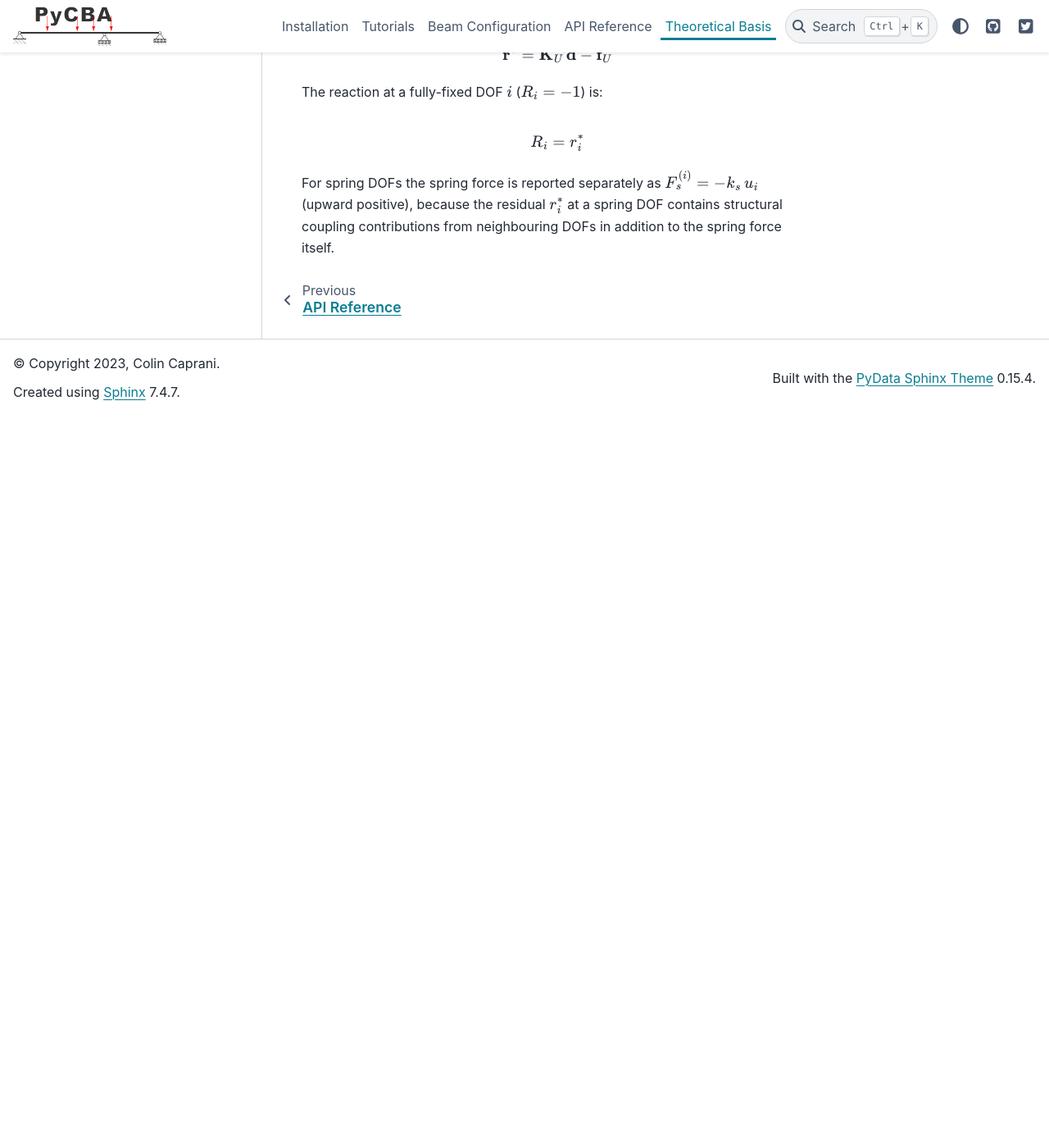
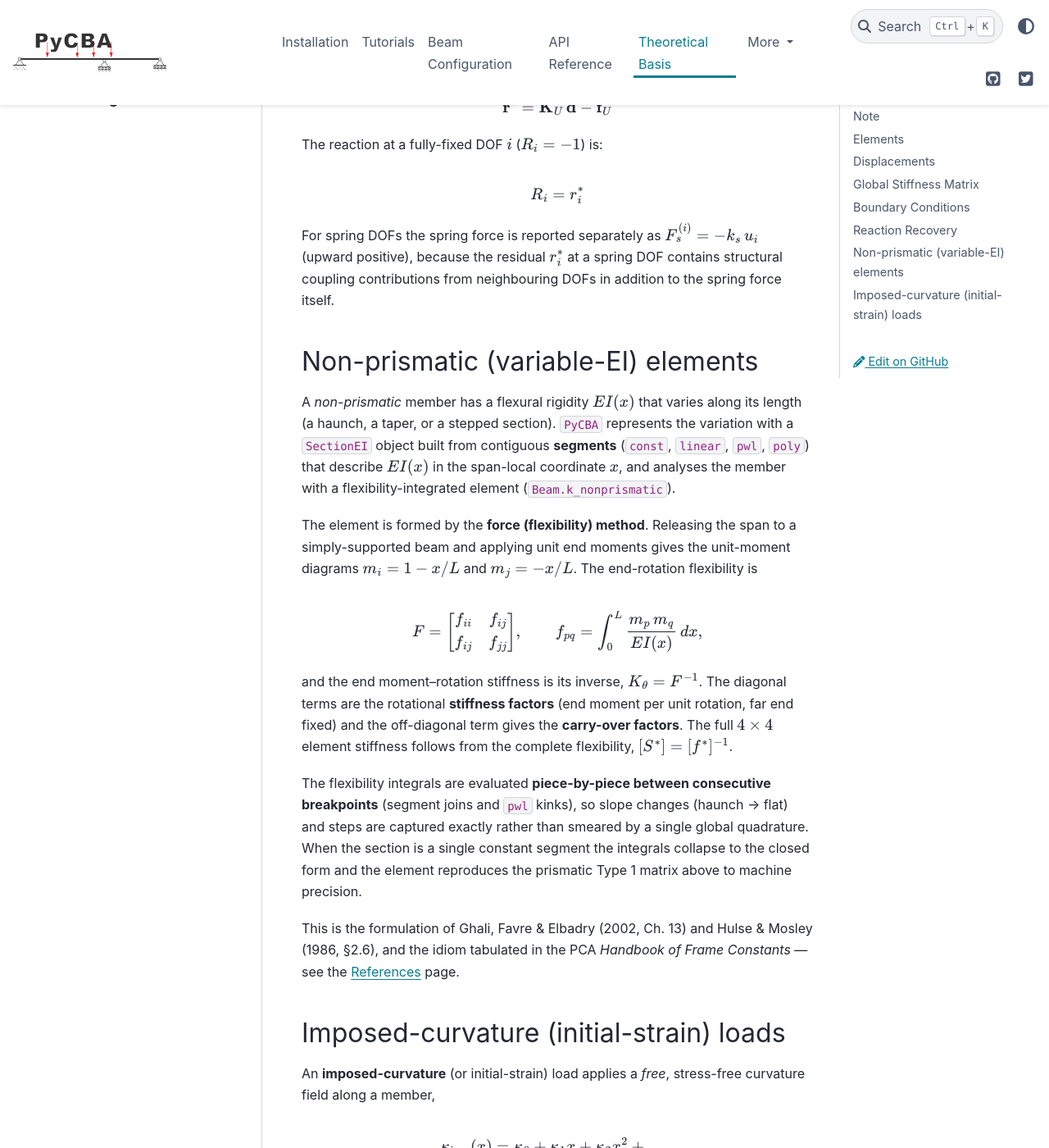
Before and after one commit to ccaprani/pycba, a Sphinx documentation site: the page built from docs/source/theory.ipynb, in a window 1280 px wide and 1400 px high, scrolled down 4546 px. Shown: the whole window at 82% size. Built offline with Sphinx 7.4.7 and the PyData theme 0.15.4, drawn with Linux system fonts in a browser that asks for light colours; before the commit the page ends 5053 px from its top, so only the background shows below that; some of the changed text lies outside the part shown.

Commit message:
docs: restructure non-prismatic / imposed-curvature documentation
Separate the two features (variable-EI element vs imposed-curvature loading)
and bring the tutorial into the house style of the other notebooks.

- Tutorial (notebooks/nonprismatic.ipynb): full rewrite to "Example N - Title"
  sections (no "Part A/B/C"), light on theory, each example with a plot.
  Four examples: build a SectionEI; haunched two-span beam; imposed curvature
  on a continuous beam; imposed curvature on a non-prismatic member.
- Theory (theory.ipynb): new "Non-prismatic (variable-EI) elements" and
  "Imposed-curvature (initial-strain) loads" sections holding the relocated
  force-method derivations.
- References (references.rst, new): Ghali et al. (2002), Hulse & Mosley (1986),
  PCA Handbook of Frame Constants; added to the index toctree. Book citations
  now link here instead of being inlined.
- LoadIC class docstring: trimmed; the fixed-end-moment derivation moves to the
  Theoretical Basis section.

Also avoids an nbsphinx rendering bug where Markdown links with inline-code
text render as broken reST (API names are now plain inline code).

Co-Authored-By: Claude Opus 4.8 (1M context) <noreply@anthropic.com>

```diff
--- a/docs/source/index.rst
+++ b/docs/source/index.rst
@@ -80,6 +80,7 @@ Current `PyCBA` includes modules for:
    general
    api
    theory
+   references
 ..
    inf_lines
    bridges
--- /dev/null
+++ b/docs/source/references.rst
@@ -0,0 +1,29 @@
+.. _references:
+
+References
+==========
+
+The methods used for the non-prismatic element and the imposed-curvature load
+(see :doc:`theory` and the :doc:`non-prismatic tutorial <notebooks/nonprismatic>`)
+follow the standard force-method (flexibility) formulations in the works below.
+
+.. _ref-ghali-2002:
+
+**Ghali, A., Favre, R. and Elbadry, M. (2002).** *Concrete Structures: Stresses
+and Deformations*, 3rd edn, Spon Press, London.
+Chapter 13 develops the flexibility-integrated stiffness of a variable-rigidity
+member, :math:`[S^{*}] = [f^{*}]^{-1}`; Section 13.7 gives the corresponding
+imposed-curvature (thermal) fixed-end forces.
+
+.. _ref-hulse-mosley-1986:
+
+**Hulse, R. and Mosley, W. H. (1986).** *Reinforced Concrete Design by
+Computer*, Macmillan, London.
+Section 2.6 builds a pure-flexural haunched-beam element by Simpson-rule
+flexibility integration, giving the stiffness and carry-over factors directly.
+
+.. _ref-pca-frame-constants:
+
+**Portland Cement Association.** *Handbook of Frame Constants*, PCA, Skokie, IL.
+Tabulated stiffness factors, carry-over factors and fixed-end-moment
+coefficients for haunched and tapered (non-prismatic) members.
```
Also changed, not shown: docs/source/notebooks/nonprismatic.ipynb, docs/source/theory.ipynb, 1 other file.
